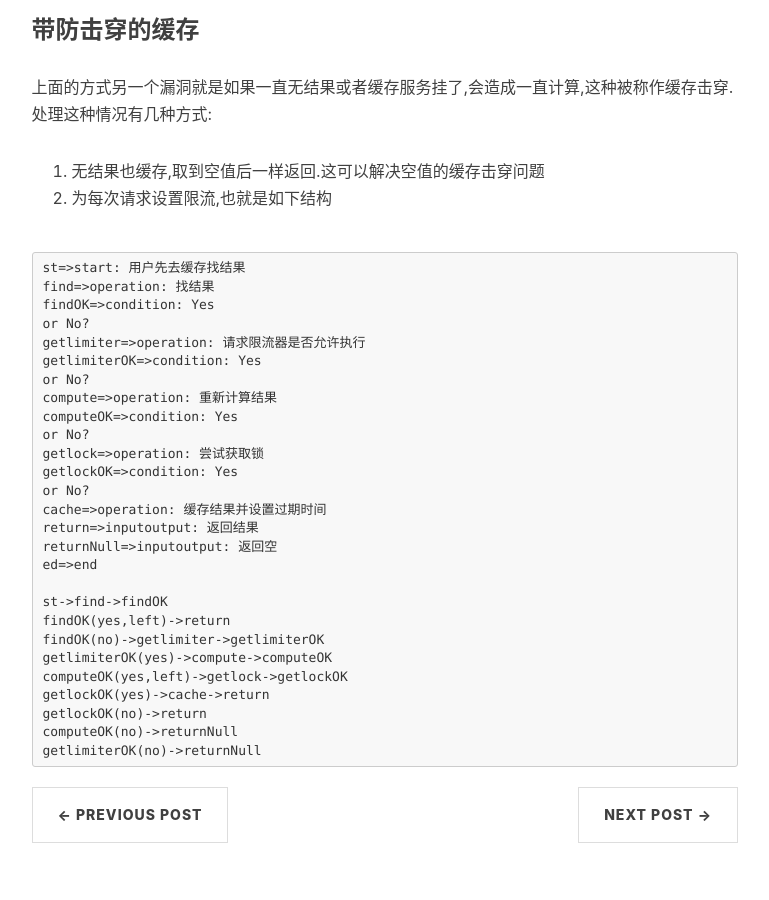
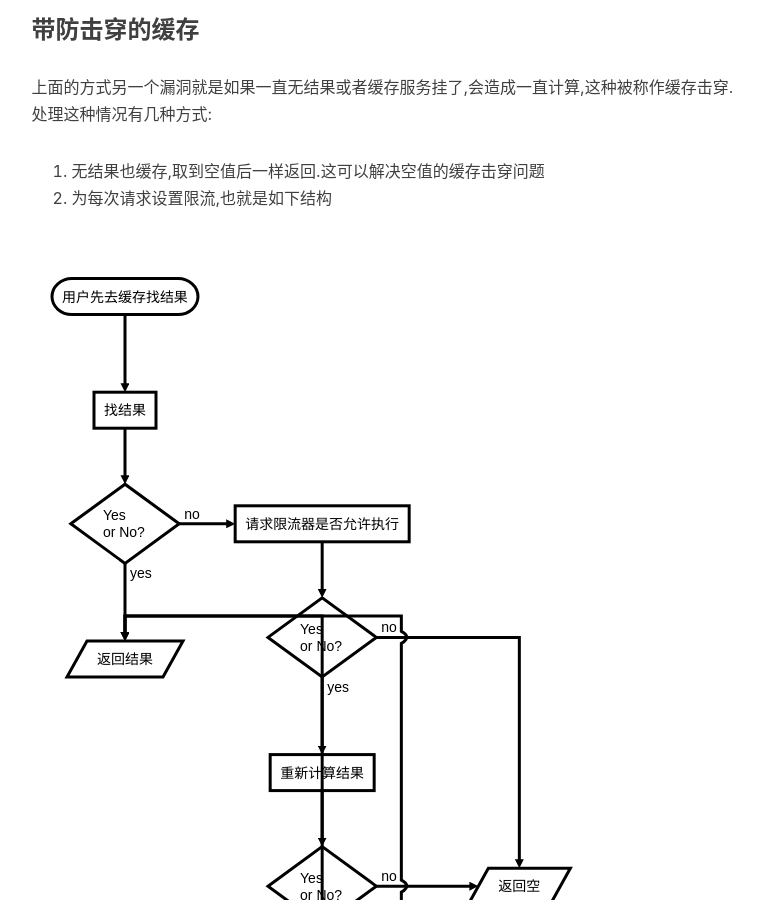
Before and after one commit to hsz1273327/hsz1273327.github.io, a Jekyll site: the page built from _posts/2019-04-13-redis在分布式系统中的应用.md, in a window 1280 px wide and 900 px high, scrolled down 12289 px. Shown: the whole window, without its empty margins (136-905 px from the left). Built offline with Jekyll 4.4.1, drawn with Linux system fonts in a browser that asks for light colours; nearby versions of some CDN libraries; comment, search, counter and statistics services are not loaded; some of the changed text lies outside the part shown.

Commit message:
Update 2019-04-13-redis在分布式系统中的应用.md

````diff
--- a/_posts/2019-04-13-redis在分布式系统中的应用.md
+++ b/_posts/2019-04-13-redis在分布式系统中的应用.md
@@ -284,7 +284,7 @@ computeOK(no)->returnNull
 1. 无结果也缓存,取到空值后一样返回.这可以解决空值的缓存击穿问题
 2. 为每次请求设置限流,也就是如下结构
 
-```seq
+```flowchart
 st=>start: 用户先去缓存找结果
 find=>operation: 找结果
 findOK=>condition: Yes
````
